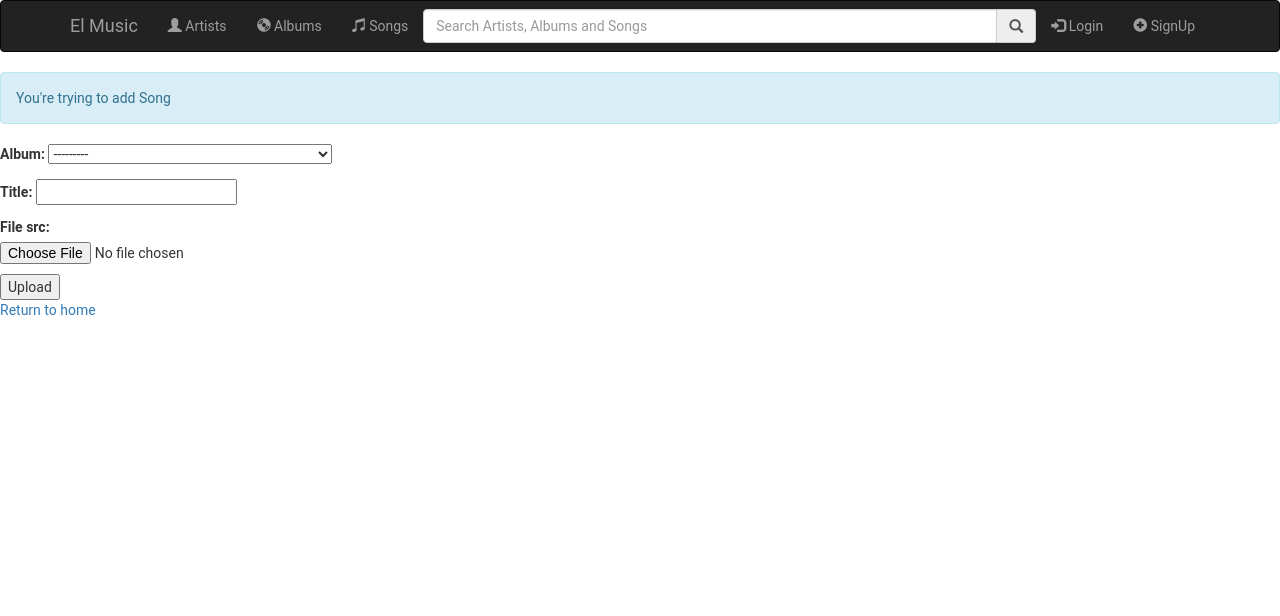
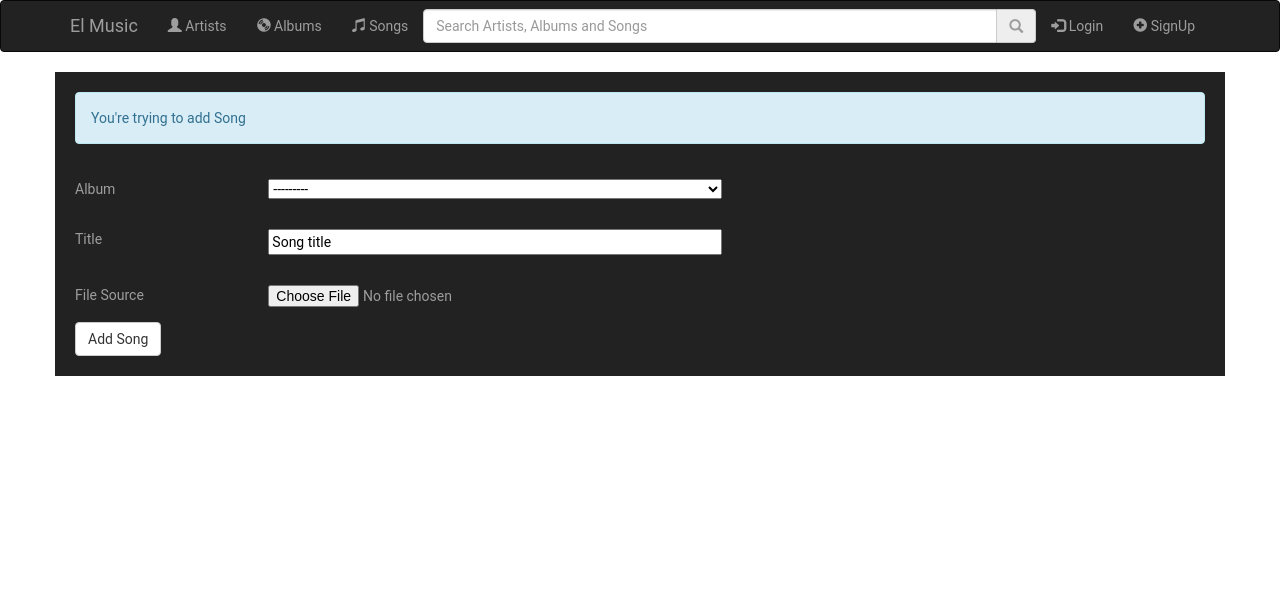
Before and after one commit to NourAlhadi/El-Music, a Django app: page /add/song/ in a window 1280 px wide. Shown: the top 616 px of the page. Run offline with Django 3.2, Linux system fonts and the light colour scheme; data comes from the database, SQL or seed files in the repository; parts of the project's set-up code (start-up, migrations or seed data) failed here and were passed over; some libraries are stand-ins or nearby versions.

Commit message:
Finalized items adding MVC

```diff
--- a/main/forms.py
+++ b/main/forms.py
@@ -7,20 +7,23 @@ class ArtistForm(forms.ModelForm):
         model = Artist
         fields = ('name', 'image', )
 
+    name = forms.CharField(label='Artist Name', widget=forms.TextInput(attrs={'placeholder': 'Artist name'}))
+    image = forms.FileField(label='Artist Image')
+
 
 class AlbumForm(forms.ModelForm):
     class Meta:
         model = Album
         fields = ('artist', 'title', 'genre', 'logo', )
-        widgets = {
-            'artist': forms.Select(attrs={'class': 'col-lg-8'}),
-            'title': forms.TextInput(attrs={'class': 'col-lg-8'}),
-            'genre': forms.TextInput(attrs={'class': 'col-lg-8'}),
-            'logo': forms.FileField(attrs={'class': 'col-lg-3'})
-        }
+
+    title = forms.CharField(label='Album Title', widget=forms.TextInput(attrs={'placeholder': 'Album title'}))
+    genre = forms.CharField(label='Album Genre', widget=forms.TextInput(attrs={'placeholder': 'Album genre'}))
+    logo = forms.FileField(label='Album Logo')
 
 
 class SongForm(forms.ModelForm):
     class Meta:
         model = Song
         fields = ('album', 'title', 'file_src', )
+    title = forms.CharField(widget=forms.TextInput(attrs={'placeholder': 'Song title'}))
+    file_src = forms.FileField(label='File Source')
--- a/main/templates/main/add.html
+++ b/main/templates/main/add.html
@@ -2,14 +2,55 @@
 
 
 {% block body %}
-    <div class="alert alert-info">You're trying to add {{ to_add }}</div>
 
-    <form method="post" enctype="multipart/form-data">
-        {% csrf_token %}
-        {{ form.as_p }}
-        <button type="submit">Upload</button>
-    </form>
+    <div class="container wrapper">
+        <div class="alert alert-info">You're trying to add {{ to_add }}</div>
 
-    <p><a href="{% url 'main:index' %}">Return to home</a></p>
+        <form action="">
+            {%csrf_token%}
+            {% for error in form.non_field_errors %}
+                <div class="form-group has-errors text-danger small">
+                    {{ error }}
+                </div>
+                {% endfor %}
+                {% for field in form %}
+                    <div class="row text-default">
+                        <div class="form-group has-errors text-danger small">
+                            {{ field.errors }}
+                        </div>
+
+                        <div class="form-group has-errors text-danger small">
+                        </div>
+
+                        <div class="form-group col-sm-2">
+                            {{ field.label }}
+                        </div>
+                        <div class="form-group col-sm-5">
+                            {{ field }}
+                        </div>
+                    </div>
+                {% endfor %}
+
+            <input class="btn btn-default" type="submit" value="Add {{ to_add }}">
+        </form>
+    </div>
 
 {% endblock %}
+
+{% block css %}
+    <style>
+        .wrapper{
+            background-color: #222;
+            padding: 20px;
+        }
+        form *{
+            color: #9d9d9d;
+        }
+        select, ::placeholder{
+            color:black;
+        }
+        .col-sm-5 *{
+            width: 100%!important;
+        }
+    </style>
+{% endblock %}
--- a/main/urls.py
+++ b/main/urls.py
@@ -16,6 +16,9 @@ urlpatterns = [
     # /add/song
     url(r'^add/song/$', views.song_form, name='add_song'),
 
+    # /artist/<id>
+    #url(r'^album/?P<pk>$', views.show_album, name='show_album'),
+
     # /
     url(r'^$', views.index, name='index'),
 ]
```
